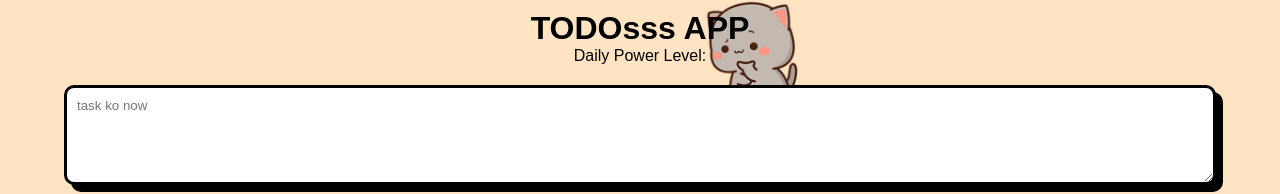
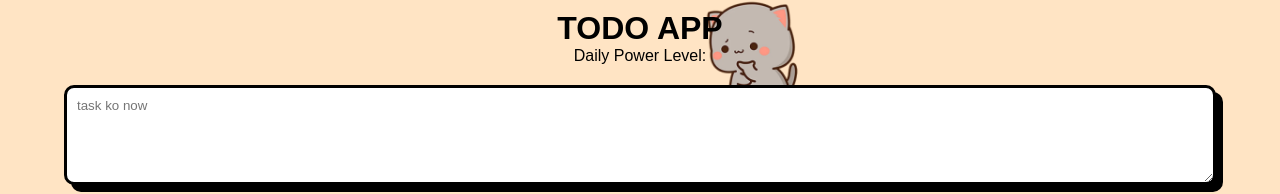
Before and after one commit to kirzinL/TODO-APP-WEB-APP, a plain HTML site: page index.html in a window 1280 px wide. Shown: the top 194 px of the page. Drawn offline with Linux system fonts and the light colour scheme; some packages are replaced by stand-ins of ours; no server answers; a script that the page names is missing; a web font is replaced by a local one.

Commit message:
commit 3

```diff
--- a/index.html
+++ b/index.html
@@ -23,7 +23,7 @@
         </p> -->
         <div>
             <img class="logo" src="/assets/logo.png" width="120px">
-            <h1 class="head-txt">TODOsss APP</h1>
+            <h1 class="head-txt">TODO APP</h1>
             <div id="player">Daily Power Level:</div>
         </div>
 
```
